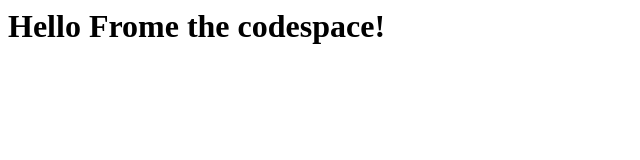
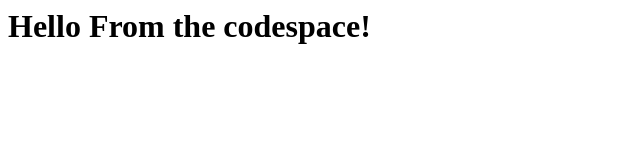
Before and after one commit to LiWenKao/skills-code-with-codespaces, a plain HTML site: page index.html in a window 1280 px wide. Shown: the whole page, without its empty margins (0-640 px from the left). Drawn offline with Linux system fonts and the light colour scheme.

Commit message:
Adding hello from the codespace!

```diff
--- a/index.html
+++ b/index.html
@@ -1,3 +1,3 @@
 <html>
-  <h1>Hello Frome the codespace!</h1>
+  <h1>Hello From the codespace!</h1>
 </html>
```
